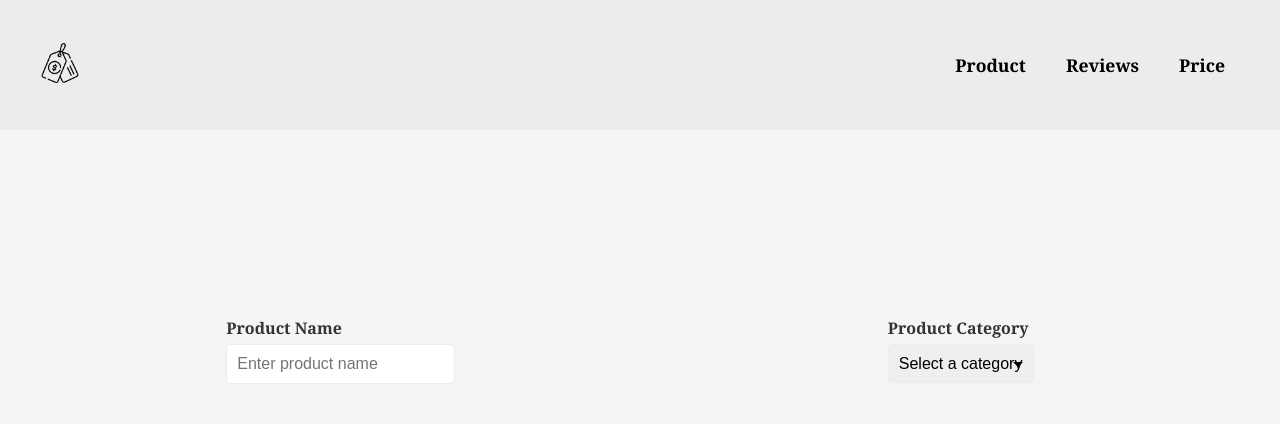
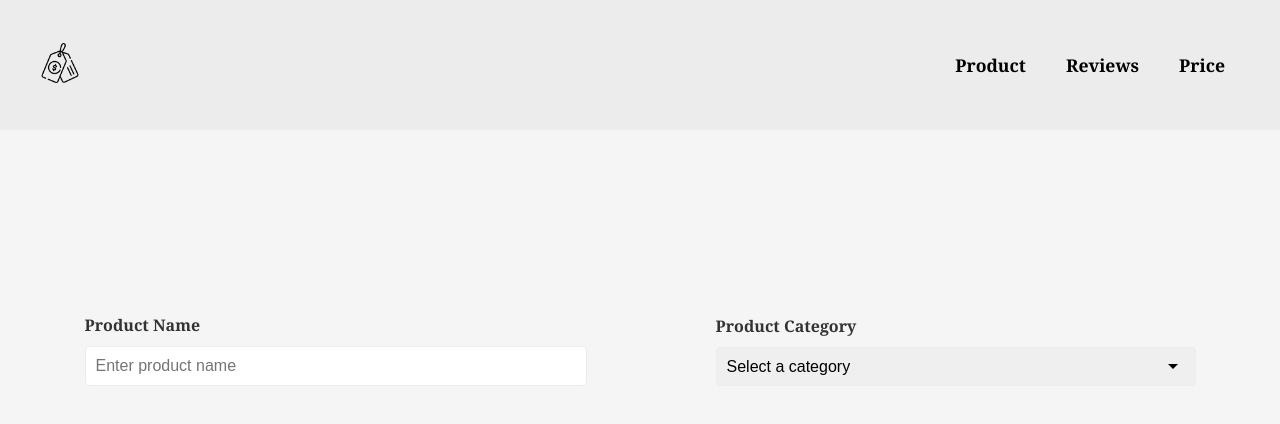
Before and after one commit to vidushichauhan/Optimum-Price-Analyses, an Angular app in the folder optiPrice/: page / in a window 1280 px wide. Shown: the top 424 px of the page. Built offline with nearby package versions, Linux system fonts and the light colour scheme.

Commit message:
made changex

```diff
--- a/optiPrice/src/app/product/product.component.css
+++ b/optiPrice/src/app/product/product.component.css
@@ -5,6 +5,7 @@
     padding: 20px;
     background-color: #f5f5f5;
     min-height: 50vh;
+    min-width: 50vw;
   }
 
   .pName {
@@ -17,13 +18,13 @@
   .pCategory {
     display: flex;
     flex-direction: column;
-    margin: 20px;
+
 
   }
 
   label {
     font-weight: bold;
-    margin-bottom: 5px;
+    margin-bottom: 10px;
     color: #333;
   }
 
@@ -33,6 +34,7 @@
     border-radius: 4px;
     font-size: 1em;
     transition: border-color 0.3s ease;
+    width: 30rem;
   }
 
   input[type="text"]:focus, select:focus {
@@ -51,6 +53,7 @@
   @media (max-width: 600px) {
     .product-container {
       flex-direction: column;
+      min-height: 50vh;
     }
 
   }
```
